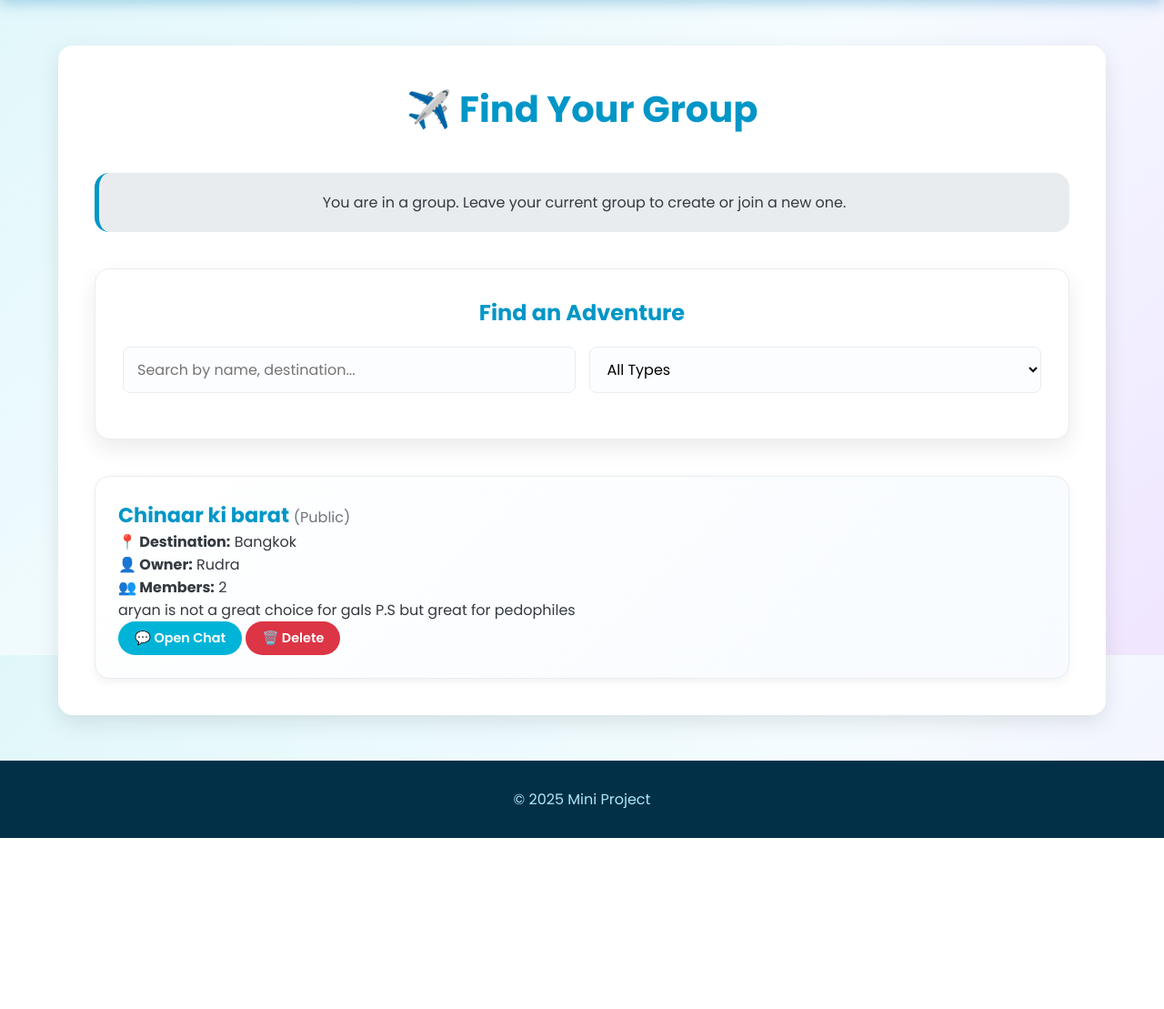
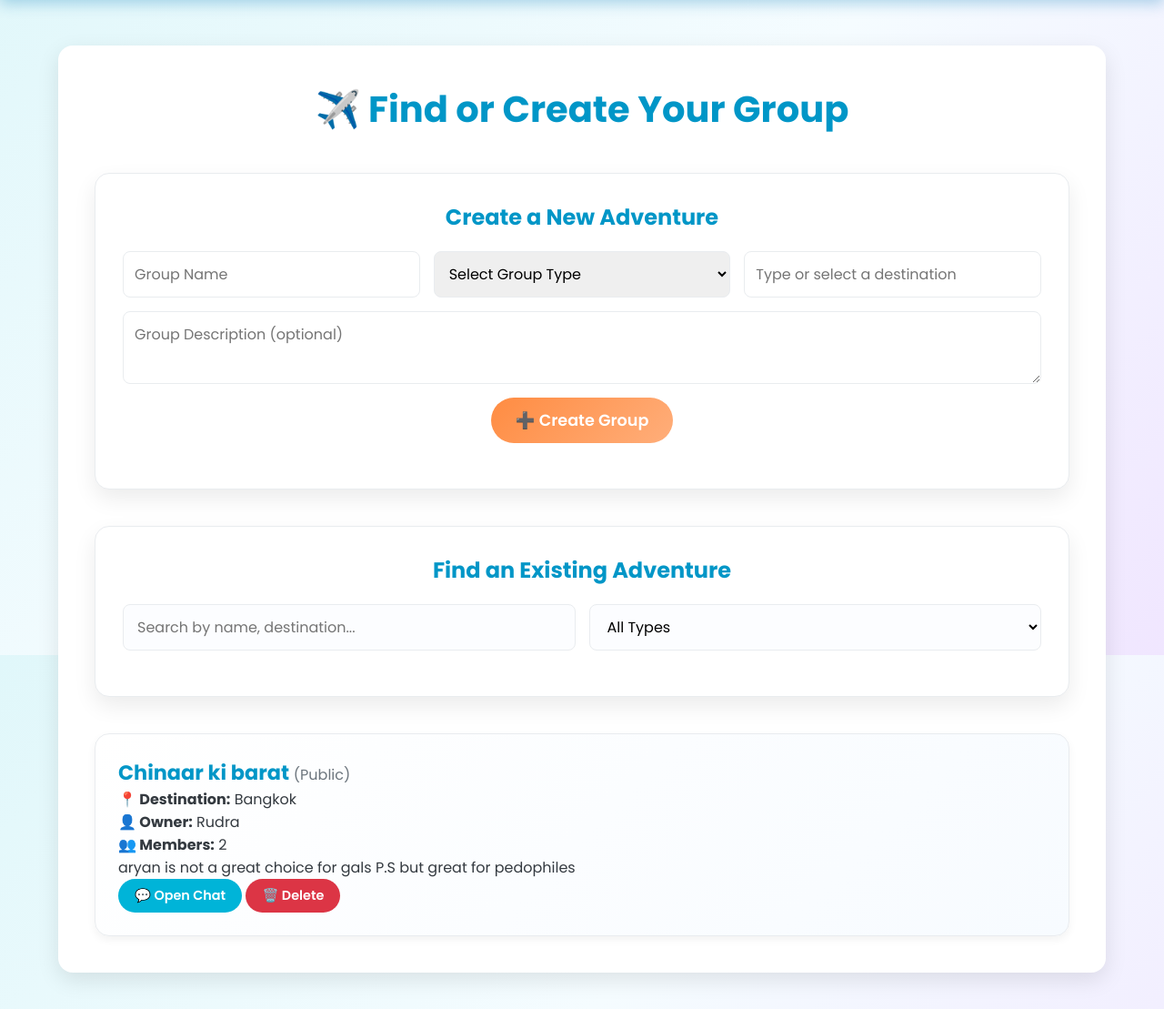
Before and after one commit to Dev-saxena11/mini_project, a Flask app: page /groups in a window 1280 px wide. Shown: the part 80-1189 px from the top of the page at 91% size. Before the commit the page ends 1001 px from the top, so only its background shows below. Run offline with Flask 3, Linux system fonts and the light colour scheme; a user stored in the database is signed in; data comes from the database, SQL or seed files in the repository; both versions use the stored data as it was before the commit.

Commit message:
did some boring changes bcoz of CR

```diff
--- a/app.py
+++ b/app.py
@@ -26,7 +26,6 @@ def validate_user_session():
     user = conn.execute("SELECT * FROM Users WHERE username=?", (username,)).fetchone()
 
     if not user:
-        # User in session does not exist in DB, clear session
         session.pop("username", None)
         flash("Your session was invalid. Please log in again.", "warning")
         conn.close()
@@ -63,7 +62,6 @@ def auth():
         if action == "register":
             show_register = True
             email = request.form.get("email")
-            # Get optional fields
             phone_no = request.form.get("phone_no") or None
             gender = request.form.get("gender") or None
             marital_status = request.form.get("marital_status") or None
@@ -107,15 +105,11 @@ def user():
     if not user_data:
         return redirect("/auth")
 
-    group_data = None
-    members = []
-    if user_data['current_group_id']:
-        group_data = database.get_user_group(user_data['userid'])
-        if group_data:
-            members = database.get_group_members(group_data['group_id'])
+    # Fetch all groups the user is a part of
+    user_groups = database.get_user_groups(user_data['userid'])
 
     conn.close()
-    return render_template("user.html", user=user_data, group=group_data, members=members)
+    return render_template("user.html", user=user_data, groups=user_groups)
 
 # --- GROUP ROUTES ---
 @app.route('/groups', methods=["GET", "POST"])
@@ -139,20 +133,20 @@ def groups():
                 if gid:
                     flash(f"✅ Group '{group_name}' created successfully!")
                 else:
-                    flash("❌ Could not create group. You may already be in one.")
+                    flash("❌ An error occurred while creating the group.")
             else:
                 flash("❌ Invalid destination name provided.")
         conn.close()
         return redirect("/groups")
 
     destinations = database.get_all_destinations()
+    # Updated query to check membership from GroupMembers table
     groups_list = conn.execute("""
         SELECT g.*, u.username as owner_name, d.destination_name,
-               CASE WHEN gm.user_id IS NOT NULL THEN 1 ELSE 0 END as is_member
+               (SELECT 1 FROM GroupMembers gm WHERE gm.group_id = g.group_id AND gm.user_id = ?) as is_member
         FROM Groups g
         JOIN Users u ON g.owner_id = u.userid
         LEFT JOIN Destinations d ON g.destination_id = d.destination_id
-        LEFT JOIN GroupMembers gm ON g.group_id = gm.group_id AND gm.user_id = ?
     """, (user['userid'],)).fetchall()
 
     conn.close()
@@ -168,19 +162,19 @@ def join_group(group_id):
     if database.join_group(user['userid'], group_id):
         flash("✅ Successfully joined the group!")
     else:
-        flash("❌ Could not join group. It may be full or you're already in one.")
+        flash("❌ Could not join group. It may be full or you're already in it.")
     return redirect("/groups")
 
-@app.route('/groups/leave')
-def leave_group():
+@app.route('/groups/leave/<group_id>')
+def leave_group(group_id):
     conn, user = validate_user_session()
     if not user: return redirect("/auth")
     conn.close()
 
-    if database.leave_group(user['userid']):
-        flash("✅ You have left your current group.")
+    if database.leave_group(user['userid'], group_id):
+        flash("✅ You have left the group.")
     else:
-        flash("❌ Could not leave group. Owners must delete their group.")
+        flash("❌ Could not leave group. Owners must delete their group instead.")
     return redirect("/groups")
 
 @app.route('/groups/delete/<group_id>')
@@ -188,13 +182,10 @@ def delete_group(group_id):
     conn, user = validate_user_session()
     if not user: return redirect("/auth")
 
-    group = conn.execute("SELECT owner_id FROM Groups WHERE group_id=?", (group_id,)).fetchone()
-
-    if not group or group['owner_id'] != user['userid']:
+    if database.delete_group(group_id, user['userid']):
+        flash("✅ Group deleted successfully!")
+    else:
         flash("❌ You are not authorized to delete this group.")
-    else:
-        database.delete_group(group_id)
-        flash("✅ Group deleted successfully!")
 
     conn.close()
     return redirect("/groups")
@@ -205,7 +196,6 @@ def group_chat(group_id):
     conn, user = validate_user_session()
     if not user: return redirect("/auth")
 
-    # Check if user is a member of the group
     is_member = conn.execute("SELECT 1 FROM GroupMembers WHERE group_id=? AND user_id=?", (group_id, user['userid'])).fetchone()
     if not is_member:
         flash("⚠️ You are not a member of this group.")
@@ -242,19 +232,16 @@ def send_message_api(group_id):
         conn.close()
         return jsonify({"status": "error", "message": "Message is empty"}), 400
 
-    # Save message to the database
     if not database.add_group_message(group_id, user['userid'], message_text):
         conn.close()
         return jsonify({"status": "error", "message": "Could not save message."}), 500
 
-    # Prepare the payload for broadcasting via WebSocket
     message_payload = {
         "sender_name": user['username'],
         "message": message_text,
         "timestamp": datetime.now().isoformat()
     }
 
-    # Emit the message to all clients in the specific group's room
     socketio.emit('new_message', message_payload, to=group_id)
 
     conn.close()
@@ -262,7 +249,6 @@ def send_message_api(group_id):
 
 @app.route('/api/chatbot', methods=['POST'])
 def chatbot_api():
-    """ API endpoint for the chatbot """
     data = request.json
     user_message = data.get('message', '').lower()
 
@@ -282,14 +268,12 @@ def chatbot_api():
 # --- WEBSOCKET EVENT HANDLERS ---
 @socketio.on('join_room')
 def handle_join_room(data):
-    """Client tells server it wants to join a group's chat room."""
     group_id = data['group_id']
     join_room(group_id)
     print(f"Client joined room: {group_id}")
 
 @socketio.on('leave_room')
 def handle_leave_room(data):
-    """Client tells server it's leaving a group's chat room."""
     group_id = data['group_id']
     leave_room(group_id)
     print(f"Client left room: {group_id}")
--- a/templates/groups.html
+++ b/templates/groups.html
@@ -1,10 +1,11 @@
 <!DOCTYPE html>
+
 <html lang="en">
 <head>
     <meta charset="UTF-8">
     <meta name="viewport" content="width=device-width, initial-scale=1.0">
     <title>Travel Together - Groups</title>
-    <link rel="stylesheet" href="/static/style.css">
+    <link rel="stylesheet" href="{{ url_for('static', filename='style.css') }}">
 </head>
 <body>
     <header class="navbar">
@@ -17,7 +18,6 @@
             <a href="/groups">Groups</a>
             <a href="/travel">Travel Assistant</a>
             <a href="/about">About Us</a>
-
         </nav>
         <div class="menu-toggle" id="menu-toggle">
             <div class="bar"></div>
@@ -28,9 +28,9 @@
 
     <main>
         <div class="groups-container">
-            <h2>✈️ Find Your Group</h2>
+            <h2>✈️ Find or Create Your Group</h2>
 
-            {% if not user.current_group_id %}
+            <!-- Group Creation is always available -->
             <div class="dashboard-card" style="margin-bottom: 40px;">
                 <h3 style="text-align: center; margin-bottom: 20px; font-size: 1.5rem; color: var(--primary-color);">Create a New Adventure</h3>
                 <form method="POST" action="/groups" class="group-form">
@@ -52,17 +52,9 @@
                     <button type="submit">➕ Create Group</button>
                 </form>
             </div>
-            {% else %}
-            <div class="info-box">
-                <p>You are in a group. Leave your current group to create or join a new one.</p>
-                {% if not user.is_group_owner %}
-                    <a href="/groups/leave" class="btn delete-btn" style="margin-top: 15px;">🚪 Leave Current Group</a>
-                {% endif %}
-            </div>
-            {% endif %}
 
             <div class="dashboard-card" style="margin-bottom: 40px;">
-                <h3 style="text-align: center; margin-bottom: 20px; font-size: 1.5rem; color: var(--primary-color);">Find an Adventure</h3>
+                <h3 style="text-align: center; margin-bottom: 20px; font-size: 1.5rem; color: var(--primary-color);">Find an Existing Adventure</h3>
                 <div class="filters-container">
                     <input type="search" id="group-search" placeholder="Search by name, destination..." autocomplete="off">
                     <select id="group-type-filter">
@@ -72,6 +64,7 @@
                     </select>
                 </div>
             </div>
+
             {% if groups %}
                 <ul class="group-list">
                     {% for group in groups %}
@@ -83,18 +76,24 @@
                             <p class="desc">{{ group['group_description'] or "No description" }}</p>
 
                             <div class="group-actions">
+                                <!-- Chat is available if user is a member -->
+                                {% if group['is_member'] %}
                                     <a href="/groups/chat/{{ group['group_id'] }}" class="btn chat-btn">💬 Open Chat</a>
-
-                                {% if not group['is_member'] and not user.current_group_id %}
-                                    <a href="/groups/join/{{ group['group_id'] }}" class="btn join-btn">👉 Join</a>
                                 {% endif %}
 
-                                {% if user['username'] == group['owner_name'] %}
+                                <!-- Show Join/Leave/Delete buttons based on membership and ownership -->
+                                {% if group['is_member'] %}
+                                    {% if user['userid'] == group['owner_id'] %}
                                         <a href="/groups/delete/{{ group['group_id'] }}"
                                            class="btn delete-btn"
-                                       onclick="return confirm('Are you sure you want to delete this group?');">
+                                           onclick="return confirm('Are you sure you want to PERMANENTLY delete this group?');">
                                            🗑️ Delete
                                         </a>
+                                    {% else %}
+                                        <a href="/groups/leave/{{ group['group_id'] }}" class="btn delete-btn">🚪 Leave</a>
+                                    {% endif %}
+                                {% else %}
+                                    <a href="/groups/join/{{ group['group_id'] }}" class="btn join-btn">👉 Join</a>
                                 {% endif %}
                             </div>
                         </li>
@@ -115,14 +114,13 @@
     </footer>
 
     <script>
+        document.addEventListener('DOMContentLoaded', () => {
             const menuToggle = document.getElementById('menu-toggle');
             const navLinks = document.getElementById('nav-links');
             menuToggle.addEventListener('click', () => {
                 navLinks.classList.toggle('active');
             });
-        // Add this inside the <script> tag at the bottom of groups.html
 
-        document.addEventListener('DOMContentLoaded', () => {
             const searchInput = document.getElementById('group-search');
             const typeFilter = document.getElementById('group-type-filter');
             const groupItems = document.querySelectorAll('.group-list .group-item');
@@ -132,30 +130,25 @@
                 const selectedType = typeFilter.value;
 
                 groupItems.forEach(item => {
-                    // Get text content from the group item for searching
                     const groupName = item.querySelector('h3').textContent.toLowerCase();
                     const destination = item.querySelector('p:nth-of-type(1)').textContent.toLowerCase();
                     const description = item.querySelector('.desc').textContent.toLowerCase();
                     const fullText = groupName + destination + description;
 
-                    // Get the group type from the <span> inside the <h3>
                     const groupTypeSpan = item.querySelector('h3 .type');
                     const groupType = groupTypeSpan ? groupTypeSpan.textContent.replace(/[()]/g, '') : '';
 
-                    // Check if the item matches the search and filter criteria
                     const searchMatch = fullText.includes(searchTerm);
                     const typeMatch = (selectedType === 'All' || groupType === selectedType);
 
-                    // Show or hide the item based on whether it matches
                     if (searchMatch && typeMatch) {
-                        item.style.display = ''; // Show the item
+                        item.style.display = '';
                     } else {
-                        item.style.display = 'none'; // Hide the item
+                        item.style.display = 'none';
                     }
                 });
             }
 
-            // Add event listeners to trigger the filter function
             if (searchInput && typeFilter) {
                 searchInput.addEventListener('input', filterGroups);
                 typeFilter.addEventListener('change', filterGroups);
```
Also changed, not shown: database.py (+34 -48 lines), travel_together.db. Lines whose indentation alone changed are shown as unchanged.
